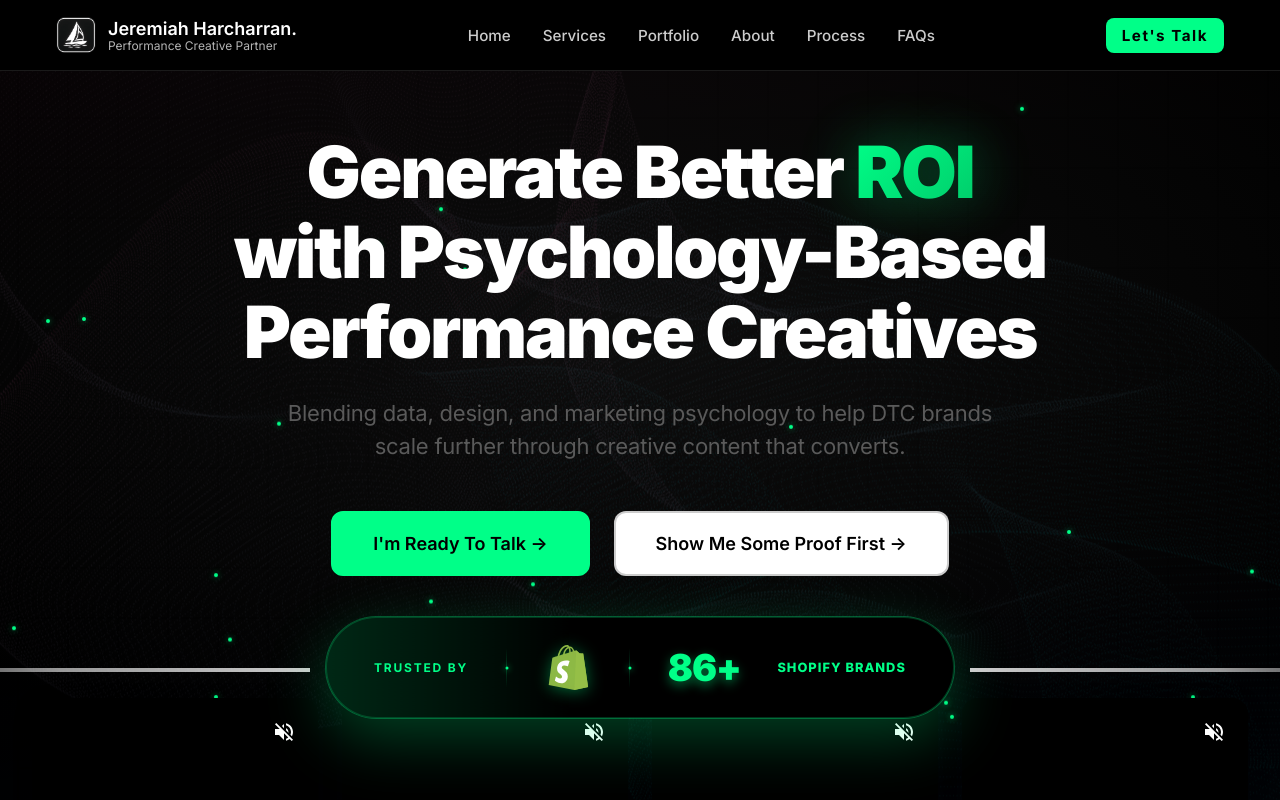
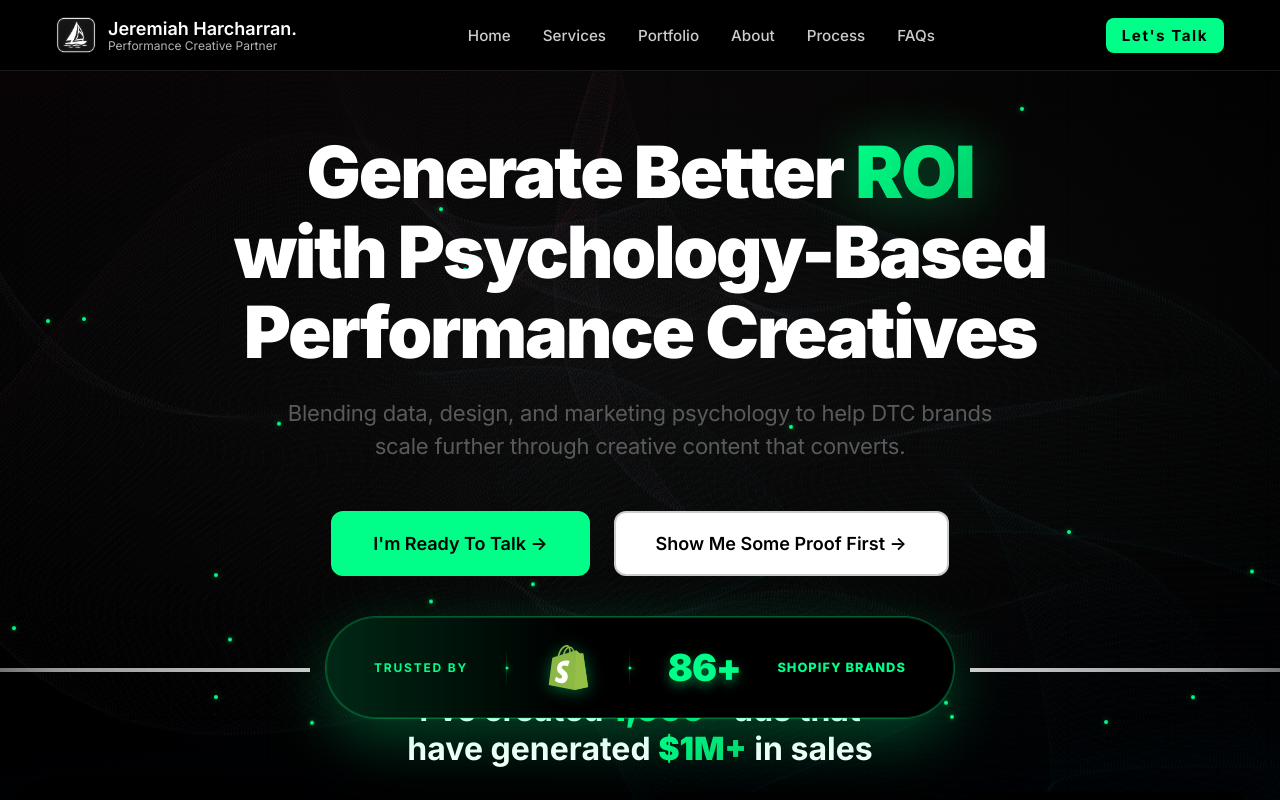
Before and after one commit to Mo-Ibra/jeremiah-portfolio, a Next.js app: page / in a window 1280 px wide. Shown: the top 800 px of the page. Built offline with nearby package versions, Linux system fonts and the light colour scheme.

Commit message:
Added header in video reels

```diff
--- a/app/globals.css
+++ b/app/globals.css
@@ -13,6 +13,7 @@
 @import "../styles/quiz-modal.css";
 @import "../styles/footer.css";
 @import "../styles/preload.css";
+
 
 * {
   margin: 0;
--- a/components/VideoReels.js
+++ b/components/VideoReels.js
@@ -20,8 +20,16 @@ const VideoReels = () => {
     <section id="video-reels" className="video-reels">
       <div className="grid-background"></div>
       <div className="video-reels-container">
+        <div className="video-reels-header">
+          <p>
+            I’ve created <span className="gradient-text">1,000+</span> ads that
+            <br />have generated{" "}
+            <span className="gradient-text">$1M+</span> in sales
+          </p>
+        </div>
+
         <div className="reels-grid">
-          { videoReels.map((reel, index) => (
+          {videoReels.map((reel, index) => (
             <VideoReelCard key={index} {...reel} />
           ))}
         </div>
--- a/styles/video-reels.css
+++ b/styles/video-reels.css
@@ -122,7 +122,14 @@ body.dark .video-reels {
 /* Reels Header */
 .video-reels-header {
   text-align: center;
-  margin-bottom: clamp(3rem, 6vw, 4rem);
+  margin-top: clamp(2.5rem, 5.5vw, 3.5rem);
+  margin-bottom: clamp(1.0rem, 2.5vw, 1.5rem);
+}
+
+.video-reels-header p {
+  font-size: clamp(1.0rem, 3vw, 2rem);
+  color: white;
+  font-weight: bold;
 }
 
 /* Reels Title */
@@ -169,7 +176,7 @@ body.dark .video-reels {
 .reels-grid {
   column-count: 4;
   column-gap: clamp(1rem, 2vw, 1.5rem);
-  margin-top: clamp(3rem, 6vw, 4rem);
+  /* margin-top: clamp(3rem, 6vw, 4rem); */
   max-width: 1400px;
   margin-left: auto;
   margin-right: auto;
```
